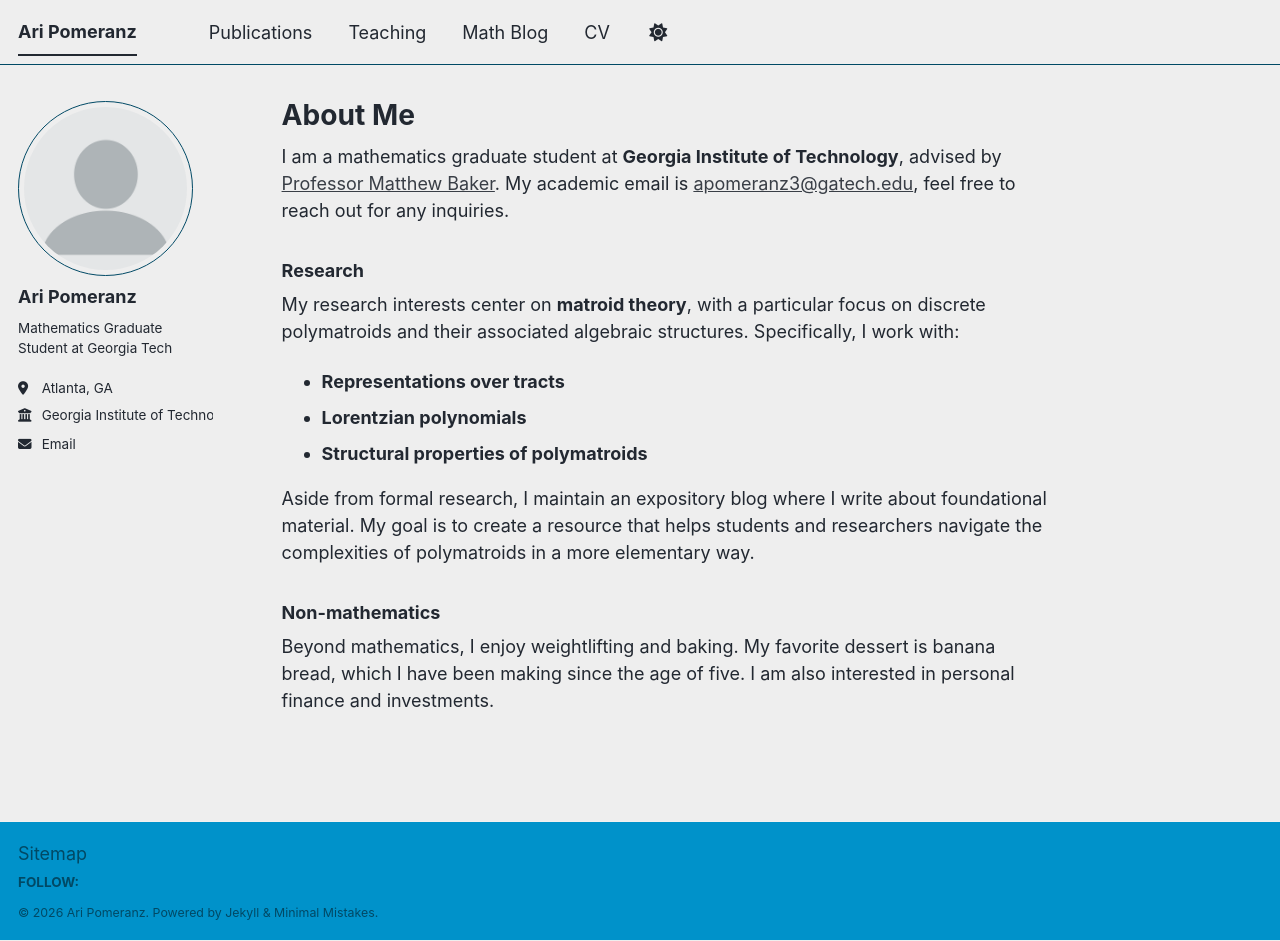
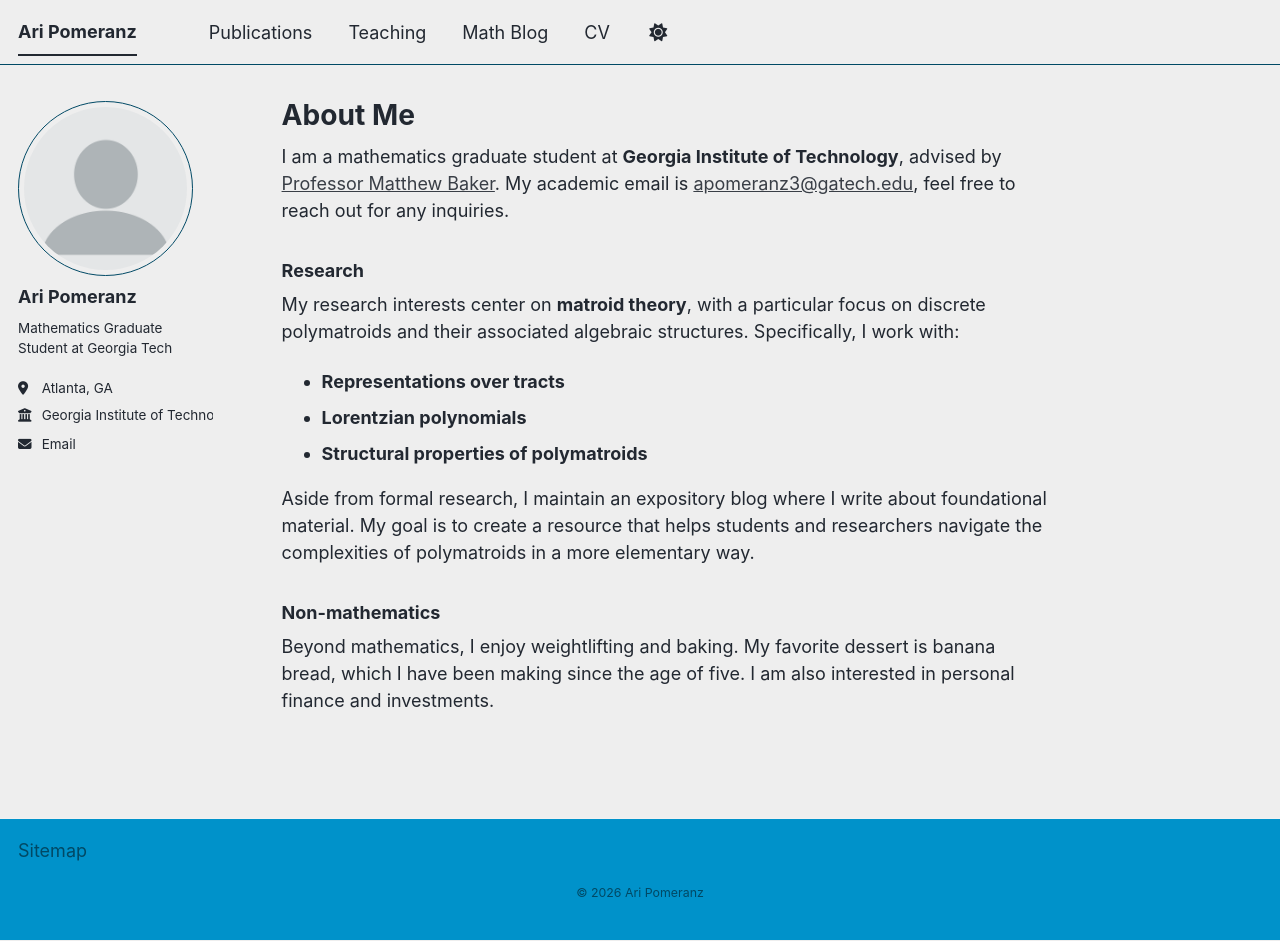
Before and after one commit to aripomeranz/aripomeranz, a Jekyll site: the page built from _pages/about.md, in a window 1280 px wide and 941 px high. Built offline with Jekyll 4.4.1, drawn with Linux system fonts in a browser that asks for light colours; a script bundle is joined from its source files by our own code; library files that are not in the unit come from our copies.

Commit message:
Update footer.html

```diff
--- a/_includes/footer.html
+++ b/_includes/footer.html
@@ -1,19 +1,3 @@
-<div class="page__footer-follow">
-  <ul class="social-icons">
-    {% if site.data.ui-text[site.locale].follow_label %}
-      <li><strong>{{ site.data.ui-text[site.locale].follow_label }}</strong></li>
-    {% endif %}
-
-    {% if site.twitter.username %}
-      <li><a href="https://twitter.com/{{ site.twitter.username }}" rel="nofollow noopener noreferrer"><i class="fab fa-fw fa-twitter-square" aria-hidden="true"></i> Twitter</a></li>
-    {% endif %}
-
-    {% if site.github.username %}
-      <li><a href="https://github.com/{{ site.github.username }}" rel="nofollow noopener noreferrer"><i class="fab fa-fw fa-github" aria-hidden="true"></i> GitHub</a></li>
-    {% endif %}
-  </ul>
+<div class="page__footer-copyright" style="text-align: center; padding: 20px 0;">
+  &copy; {{ site.time | date: '%Y' }} {{ site.name | default: site.title }}
 </div>
-
-<div class="page__footer-copyright">
-  &copy; {{ site.time | date: '%Y' }} {{ site.name | default: site.title }}. {{ site.data.ui-text[site.locale].powered_by | default: "Powered by" }} <a href="https://jekyllrb.com" rel="nofollow">Jekyll</a> &amp; <a href="https://mademistakes.com/work/minimal-mistakes-jekyll-theme/" rel="nofollow">Minimal Mistakes</a>.
-</div>
```
